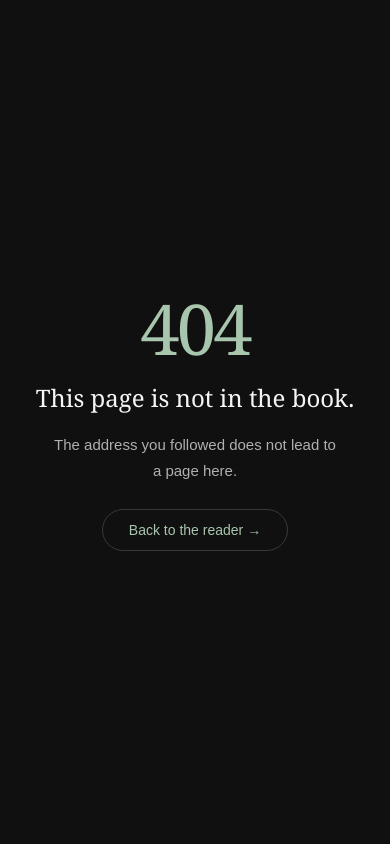
After one commit to dejohn03/Bible-Project, a Flask app: template templates/404.html in a window 390 px wide. The commit adds this page. Run offline with Flask 3, Linux system fonts and the light colour scheme; the template is opened without the code that fills it, so the values that code supplies are empty.

Commit message:
Report upstream throttling honestly and cache passages
The Bible service answers rate limiting with HTTP 429 and a plain-text body,
which the old HTTPError handler tried to parse as JSON, failed, and then
reported as 404 "The Bible service could not find that passage." A busy
service told readers their passage did not exist. Reproduced by making
repeated requests: real passages came back as "not found".

Upstream handling:
- Distinguish 404 (genuinely missing) from 429 and 5xx (busy or failing).
  Busy now returns 503 with a Retry-After header and a message that says so.
- Retry throttling and server faults up to three times with backoff, instead
  of failing on the first 429.
- Add a thread-safe LRU cache with a six hour TTL so repeat reads of the same
  passage cost nothing upstream. Responses carry X-Cache: HIT or MISS.
- Send Cache-Control so browsers reuse passages too.

Frontend fixes:
- theme-color was cream (#f7f5ef) while the app is dark only, so mobile
  browsers drew a light bar above a black page. Now #101010.
- Add a favicon and a /favicon.ico route; the old page 404'd on every load.
- "Read full chapter" stayed visible after a keyword search, where it has no
  meaning. It is now hidden outside passage view.
- Route searches with a real reference check, so "1 John" opens the book
  instead of being treated as a keyword.
- Say "a word in this chapter" in the placeholder, matching what keyword
  search actually does.

Also adds security headers, HTML 404/500 pages, a pytest suite that fakes the
upstream service (no network, no rate limit consumed), and ruff configuration.

```diff
--- a/app.py
+++ b/app.py
@@ -1,14 +1,172 @@
+"""Stillword - a quiet place to read the Bible.
+
+A small Flask application that serves a reading interface and proxies passage
+requests to bible-api.com.
+
+Two things this module is deliberate about:
+
+* Caching. Bible text never changes, so every passage is cached in memory after
+  the first successful fetch. Without this, browsing ten chapters costs ten
+  upstream calls, and the shared public service throttles quickly.
+* Honest errors. bible-api.com answers throttling with ``429`` and a plain-text
+  body. Mapping that to "passage not found" tells a reader their passage does
+  not exist, which is wrong. Busy and missing are reported separately.
+"""
+
+from __future__ import annotations
+
 import json
 import os
+import threading
+import time
+from collections import OrderedDict
 from urllib.error import HTTPError, URLError
 from urllib.parse import quote, urlencode
 from urllib.request import Request, urlopen
 
-from flask import Flask, jsonify, render_template, request
+from flask import Flask, jsonify, render_template, request, send_from_directory
 
 app = Flask(__name__)
+
 BIBLE_API_BASE = "https://bible-api.com"
 SUPPORTED_TRANSLATIONS = {"kjv", "web"}
+USER_AGENT = "StillwordBibleReader/1.0 (+https://github.com/dejohn03/Bible-Project)"
+
+UPSTREAM_TIMEOUT = 12  # seconds allowed for a single attempt
+UPSTREAM_ATTEMPTS = 3  # total attempts, including the first
+RETRY_BACKOFF = (0.4, 1.2)  # pause before attempt 2, then attempt 3
+
+CACHE_TTL = 6 * 60 * 60  # six hours; the text is immutable in practice
+CACHE_MAX_ENTRIES = 512
+
+CACHE_CONTROL = "public, max-age=3600"
+
+CONTENT_SECURITY_POLICY = "; ".join(
+    (
+        "default-src 'self'",
+        "base-uri 'none'",
+        "form-action 'self'",
+        "frame-ancestors 'none'",
+        "img-src 'self' data:",
+        "script-src 'self'",
+        "style-src 'self' https://fonts.googleapis.com",
+        "font-src https://fonts.gstatic.com",
+        "connect-src 'self'",
+    )
+)
+
+BUSY_MESSAGE = "The Bible text service is busy right now. Please try again in a moment."
+UNAVAILABLE_MESSAGE = "The Bible text service is temporarily unavailable. Please try again."
+MISSING_MESSAGE = "The Bible service could not find that passage."
+
+
+class UpstreamError(Exception):
+    """An upstream failure that the reader should be told about honestly."""
+
+    def __init__(self, message, status=502, retry_after=None):
+        super().__init__(message)
+        self.message = message
+        self.status = status
+        self.retry_after = retry_after
+
+
+class PassageCache:
+    """A small thread-safe LRU cache with a time limit per entry.
+
+    Gunicorn runs several worker processes, so each worker keeps its own cache.
+    That is fine for a read-only dataset like this: a warm cache is a bonus, not
+    a correctness requirement. Swap in Redis if you ever need it shared.
+    """
+
+    def __init__(self, ttl=CACHE_TTL, max_entries=CACHE_MAX_ENTRIES):
+        self._ttl = ttl
+        self._max_entries = max_entries
+        self._lock = threading.Lock()
+        self._entries: OrderedDict = OrderedDict()
+
+    def get(self, key):
+        with self._lock:
+            entry = self._entries.get(key)
+            if entry is None:
+                return None
+            expires_at, value = entry
+            if expires_at <= time.monotonic():
+                self._entries.pop(key, None)
+                return None
+            self._entries.move_to_end(key)
+            return value
+
+    def set(self, key, value):
+        with self._lock:
+            self._entries[key] = (time.monotonic() + self._ttl, value)
+            self._entries.move_to_end(key)
+            while len(self._entries) > self._max_entries:
+                self._entries.popitem(last=False)
+
+    def clear(self):
+        with self._lock:
+            self._entries.clear()
+
+    def __len__(self):
+        with self._lock:
+            return len(self._entries)
+
+
+cache = PassageCache()
+
+
+def _normalise_reference(reference):
+    """Collapse spacing and case so 'john 3:16' and 'John  3:16' share a cache slot."""
+    return " ".join(reference.lower().split())
+
+
+def _retry_pause(attempt):
+    """Seconds to wait before the next attempt, never past the last backoff step."""
+    return RETRY_BACKOFF[min(attempt, len(RETRY_BACKOFF) - 1)]
+
+
+def fetch_upstream(reference, translation):
+    """Fetch a passage from bible-api.com, retrying while the service is busy.
+
+    Raises UpstreamError for anything the reader should see, so the route never
+    has to guess what went wrong.
+    """
+    url = f"{BIBLE_API_BASE}/{quote(reference, safe='')}?" + urlencode({"translation": translation})
+    last_status = None
+
+    for attempt in range(UPSTREAM_ATTEMPTS):
+        api_request = Request(
+            url,
+            headers={"Accept": "application/json", "User-Agent": USER_AGENT},
+        )
+        try:
+            with urlopen(api_request, timeout=UPSTREAM_TIMEOUT) as response:
+                return json.loads(response.read().decode("utf-8"))
+        except HTTPError as error:
+            # Retry throttling and server faults. A missing passage is final.
+            if error.code == 429 or 500 <= error.code < 600:
+                last_status = error.code
+                if attempt + 1 < UPSTREAM_ATTEMPTS:
+                    time.sleep(_retry_pause(attempt))
+                    continue
+                break
+            if error.code == 404:
+                raise UpstreamError(MISSING_MESSAGE, status=404) from error
+            raise UpstreamError(UNAVAILABLE_MESSAGE, status=502) from error
+        except (URLError, TimeoutError) as error:
+            last_status = None
+            if attempt + 1 < UPSTREAM_ATTEMPTS:
+                time.sleep(_retry_pause(attempt))
+                continue
+            raise UpstreamError(UNAVAILABLE_MESSAGE, status=502) from error
+        except (ValueError, UnicodeDecodeError) as error:
+            raise UpstreamError(
+                "The Bible service returned an unreadable response.", status=502
+            ) from error
+
+    if last_status == 429:
+        raise UpstreamError(BUSY_MESSAGE, status=503, retry_after="10")
+    raise UpstreamError(UNAVAILABLE_MESSAGE, status=502)
 
 
 @app.get("/")
@@ -18,7 +176,7 @@ def home():
 
 @app.get("/api/passage")
 def get_passage():
-    """Fetch a Bible passage from bible-api.com and return JSON to the browser."""
+    """Return a Bible passage as JSON, from the cache when possible."""
     reference = request.args.get("reference", "").strip()
     translation = request.args.get("translation", "kjv").strip().lower()
 
@@ -31,38 +189,33 @@ def get_passage():
     if translation not in SUPPORTED_TRANSLATIONS:
         return jsonify({"error": "Choose KJV or WEB as the translation."}), 400
 
-    url = BIBLE_API_BASE + "/" + quote(reference, safe="") + "?" + urlencode(
-        {"translation": translation}
-    )
-    api_request = Request(
-        url,
-        headers={
-            "Accept": "application/json",
-            "User-Agent": "StillwordBibleReader/1.0",
-        },
-    )
+    cache_key = (translation, _normalise_reference(reference))
+    cached = cache.get(cache_key)
+    if cached is not None:
+        response = jsonify(cached)
+        response.headers["X-Cache"] = "HIT"
+        response.headers["Cache-Control"] = CACHE_CONTROL
+        return response
 
     try:
-        with urlopen(api_request, timeout=12) as response:
-            data = json.loads(response.read().decode("utf-8"))
-    except HTTPError as error:
-        try:
-            details = json.loads(error.read().decode("utf-8"))
-            message = details.get("error", "The passage could not be found.")
-        except (ValueError, UnicodeDecodeError):
-            message = "The Bible service could not find that passage."
-        return jsonify({"error": message}), 404
-    except (URLError, TimeoutError):
-        return jsonify({
-            "error": "The Bible text service is temporarily unavailable. Please try again."
-        }), 502
-    except (ValueError, UnicodeDecodeError):
-        return jsonify({"error": "The Bible service returned an unreadable response."}), 502
+        data = fetch_upstream(reference, translation)
+    except UpstreamError as error:
+        response = jsonify({"error": error.message})
+        response.status_code = error.status
+        if error.retry_after:
+            response.headers["Retry-After"] = error.retry_after
+        return response
 
     if not isinstance(data, dict) or not isinstance(data.get("verses"), list):
-        return jsonify({"error": "The Bible service returned an unexpected response."}), 502
+        response = jsonify({"error": "The Bible service returned an unexpected response."})
+        response.status_code = 502
+        return response
 
-    return jsonify(data)
+    cache.set(cache_key, data)
+    response = jsonify(data)
+    response.headers["X-Cache"] = "MISS"
+    response.headers["Cache-Control"] = CACHE_CONTROL
+    return response
 
 
 @app.get("/health")
@@ -71,6 +224,36 @@ def health():
     return jsonify({"status": "ok"})
 
 
+@app.get("/favicon.ico")
+def favicon():
+    """Answer the browser's default icon request so it is not a 404."""
+    return send_from_directory(app.static_folder, "favicon.svg", mimetype="image/svg+xml")
+
+
+@app.after_request
+def add_security_headers(response):
+    response.headers.setdefault("X-Content-Type-Options", "nosniff")
+    response.headers.setdefault("Referrer-Policy", "strict-origin-when-cross-origin")
+    response.headers.setdefault("X-Frame-Options", "DENY")
+    response.headers.setdefault("Permissions-Policy", "geolocation=(), microphone=(), camera=()")
+    response.headers.setdefault("Content-Security-Policy", CONTENT_SECURITY_POLICY)
+    return response
+
+
+@app.errorhandler(404)
+def handle_not_found(_error):
+    if request.path.startswith("/api/"):
+        return jsonify({"error": "That endpoint does not exist."}), 404
+    return render_template("404.html"), 404
+
+
+@app.errorhandler(500)
+def handle_server_error(_error):
+    if request.path.startswith("/api/"):
+        return jsonify({"error": "Something went wrong on our side."}), 500
+    return render_template("500.html"), 500
+
+
 if __name__ == "__main__":
     port = int(os.environ.get("PORT", "5000"))
     app.run(host="0.0.0.0", port=port, debug=False)
--- /dev/null
+++ b/conftest.py
@@ -0,0 +1 @@
+"""Present so pytest puts the project root on sys.path."""
--- /dev/null
+++ b/requirements-dev.txt
@@ -0,0 +1,3 @@
+-r requirements.txt
+pytest>=8.0,<9.0
+ruff>=0.6,<1.0
--- a/requirements.txt
+++ b/requirements.txt
@@ -1,2 +1,2 @@
 Flask>=3.0,<4.0
-gunicorn>=22.0,<24.0
+gunicorn>=22.0,<25.0
--- a/static/styles.css
+++ b/static/styles.css
@@ -846,3 +846,55 @@ select {
         font-size: 9px;
     }
 }
+
+/* Error pages */
+
+.error-page {
+    min-height: 100vh;
+    display: flex;
+    flex-direction: column;
+    align-items: center;
+    justify-content: center;
+    gap: 18px;
+    padding: 40px 24px;
+    text-align: center;
+}
+
+.error-code {
+    margin: 0;
+    font-family: var(--serif);
+    font-size: clamp(64px, 18vw, 140px);
+    line-height: 1;
+    letter-spacing: -0.04em;
+    color: var(--green);
+}
+
+.error-page h1 {
+    margin: 0;
+    font-family: var(--serif);
+    font-size: clamp(24px, 4vw, 36px);
+    font-weight: 500;
+}
+
+.error-text {
+    margin: 0;
+    max-width: 34ch;
+    color: var(--muted);
+    font-size: 15px;
+    line-height: 1.7;
+}
+
+.error-action {
+    margin-top: 8px;
+    padding: 12px 26px;
+    border: 1px solid var(--line);
+    border-radius: 999px;
+    color: var(--green);
+    font-size: 14px;
+    transition: border-color 0.2s ease, color 0.2s ease;
+}
+
+.error-action:hover {
+    border-color: var(--green);
+    color: var(--green-dark);
+}
--- /dev/null
+++ b/templates/404.html
@@ -0,0 +1,20 @@
+<!doctype html>
+<html lang="en">
+<head>
+  <meta charset="utf-8">
+  <meta name="viewport" content="width=device-width, initial-scale=1">
+  <meta name="theme-color" content="#101010">
+  <meta name="robots" content="noindex">
+  <title>Page not found · Stillword</title>
+  <link rel="icon" href="{{ url_for('static', filename='favicon.svg') }}" type="image/svg+xml">
+  <link rel="stylesheet" href="{{ url_for('static', filename='styles.css') }}">
+</head>
+<body>
+  <main class="error-page">
+    <p class="error-code">404</p>
+    <h1>This page is not in the book.</h1>
+    <p class="error-text">The address you followed does not lead to a page here.</p>
+    <a class="error-action" href="/">Back to the reader <span aria-hidden="true">→</span></a>
+  </main>
+</body>
+</html>
--- a/templates/index.html
+++ b/templates/index.html
@@ -3,7 +3,8 @@
 <head>
   <meta charset="utf-8">
   <meta name="viewport" content="width=device-width, initial-scale=1">
-  <meta name="theme-color" content="#f7f5ef">
+  <meta name="theme-color" content="#101010">
+  <link rel="icon" href="{{ url_for('static', filename='favicon.svg') }}" type="image/svg+xml">
   <meta name="description" content="A quiet, comfortable place to read and explore the Bible online.">
   <title>Stillword — Read the Bible</title>
   <link rel="preconnect" href="https://fonts.googleapis.com">
@@ -44,7 +45,7 @@
       <form id="reference-form" class="search-bar">
         <span class="search-icon" aria-hidden="true">⌕</span>
         <label class="visually-hidden" for="reference-input">Search for a Bible reference or keyword</label>
-        <input id="reference-input" type="search" placeholder="Find a passage, e.g. John 3:16, or a keyword" autocomplete="off">
+        <input id="reference-input" type="search" placeholder="Find a passage, e.g. John 3:16, or a word in this chapter" autocomplete="off">
         <button type="submit">Search <span aria-hidden="true">→</span></button>
       </form>
       <p class="search-hint">Enter a passage such as <button class="text-button example-reference" type="button">John 3:16</button>, or search for a word in the chapter you are reading.</p>
```
Also changed, not shown: pyproject.toml (added, +10 -0 lines), static/app.js (+11 -1 lines), templates/500.html (added, +20 -0 lines), tests/test_app.py (added, +312 -0 lines), static/favicon.svg (added).
